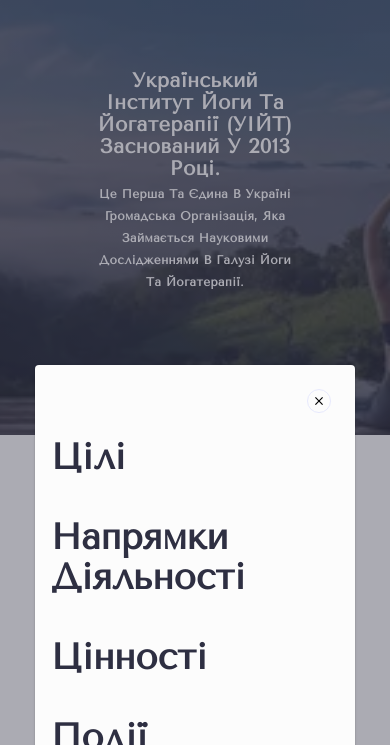
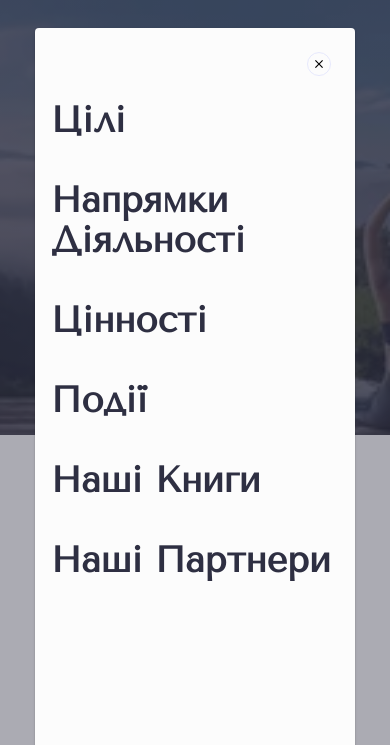
Before and after one commit to Dzu-te/yoga, a plain HTML site: page index.html in a window 390 px wide. Both pictures are taken after a click on the button 327 px from the left and 45 px from the top of the page. Shown: the part 95-840 px from the top of the page. Drawn offline with nearby package versions, Linux system fonts and the light colour scheme.

Commit message:
fix: position menu

```diff
--- a/css/styles.css
+++ b/css/styles.css
@@ -1165,7 +1165,7 @@ input {
 
   .menu-mobile {
     position: absolute;
-    top: 110%;
+    top: 70%;
     left: 50%;
     transform: translate(-50%, -50%) scale(1);
     width: 408px;
```
